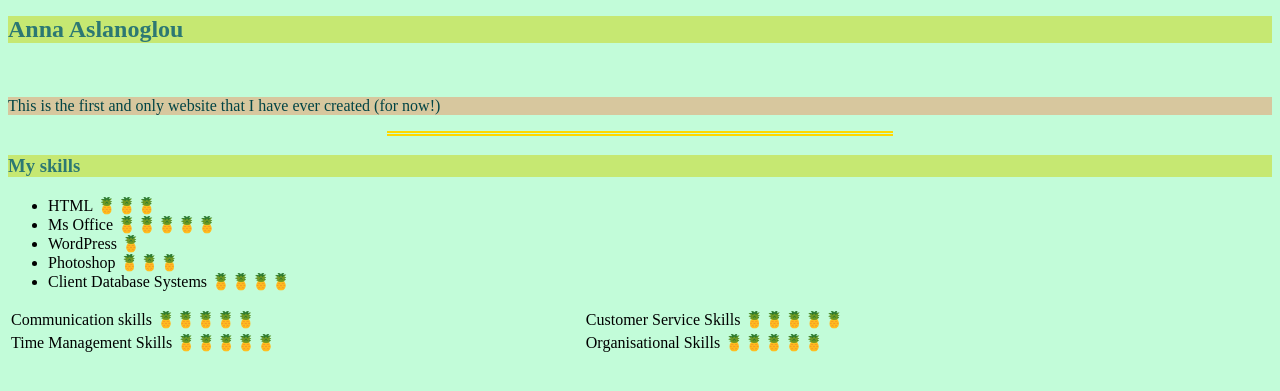
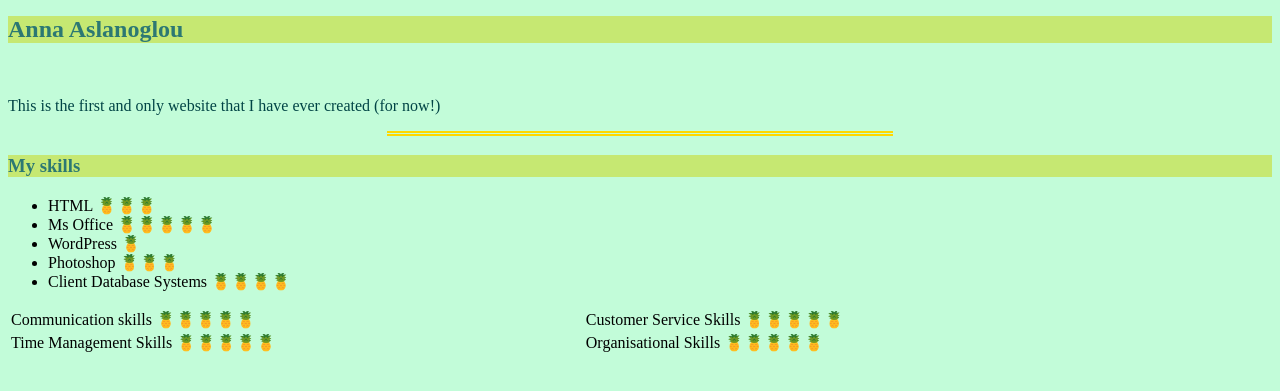
Before and after one commit to AnnaAsl/My-New-CV, a plain HTML site: page index.html in a window 1280 px wide. Shown: the part 177-568 px from the top of the page. Drawn offline with Linux system fonts and the light colour scheme.

Commit message:
change color

```diff
--- a/style.css
+++ b/style.css
@@ -12,7 +12,7 @@ hr {
   width: 40%
 }
 p {
-  background-color: #d7c79e ;
+  background-color: #c2fcd9 ;
   color:#004445;
 }
 h3 {
```
